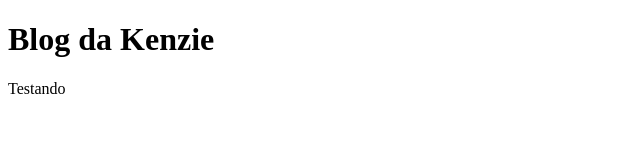
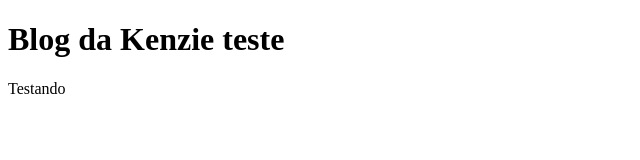
Before and after one commit to Thaygobrd/Entrega_blog1, a plain HTML site: page index.html in a window 1280 px wide. Shown: the whole page, without its empty margins (0-640 px from the left). Drawn offline with Linux system fonts and the light colour scheme.

Commit message:
Alteração do h1

```diff
--- a/index.html
+++ b/index.html
@@ -7,7 +7,7 @@
     <title>Document</title>
 </head>
 <body>
-    <h1>Blog da Kenzie</h1>
+    <h1>Blog da Kenzie teste</h1>
     <p>Testando</p>
 </body>
 </html>
```
